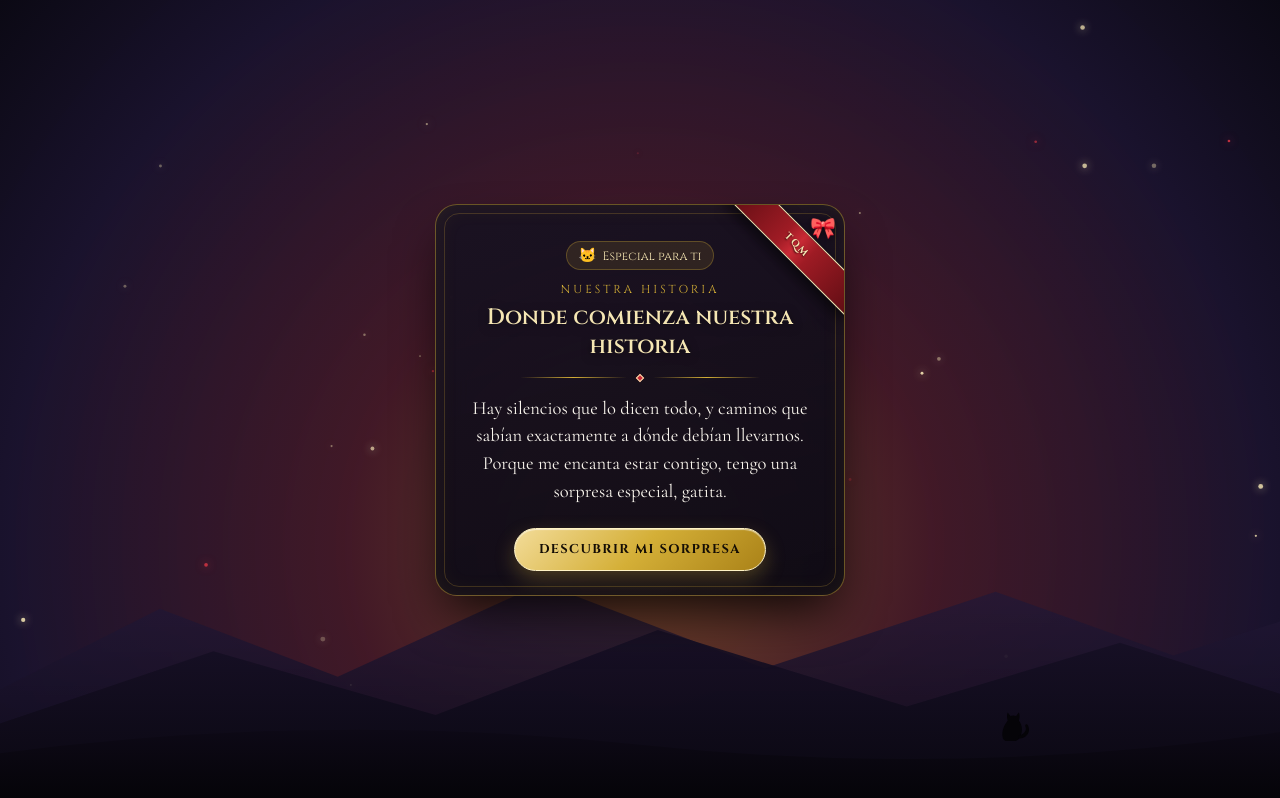
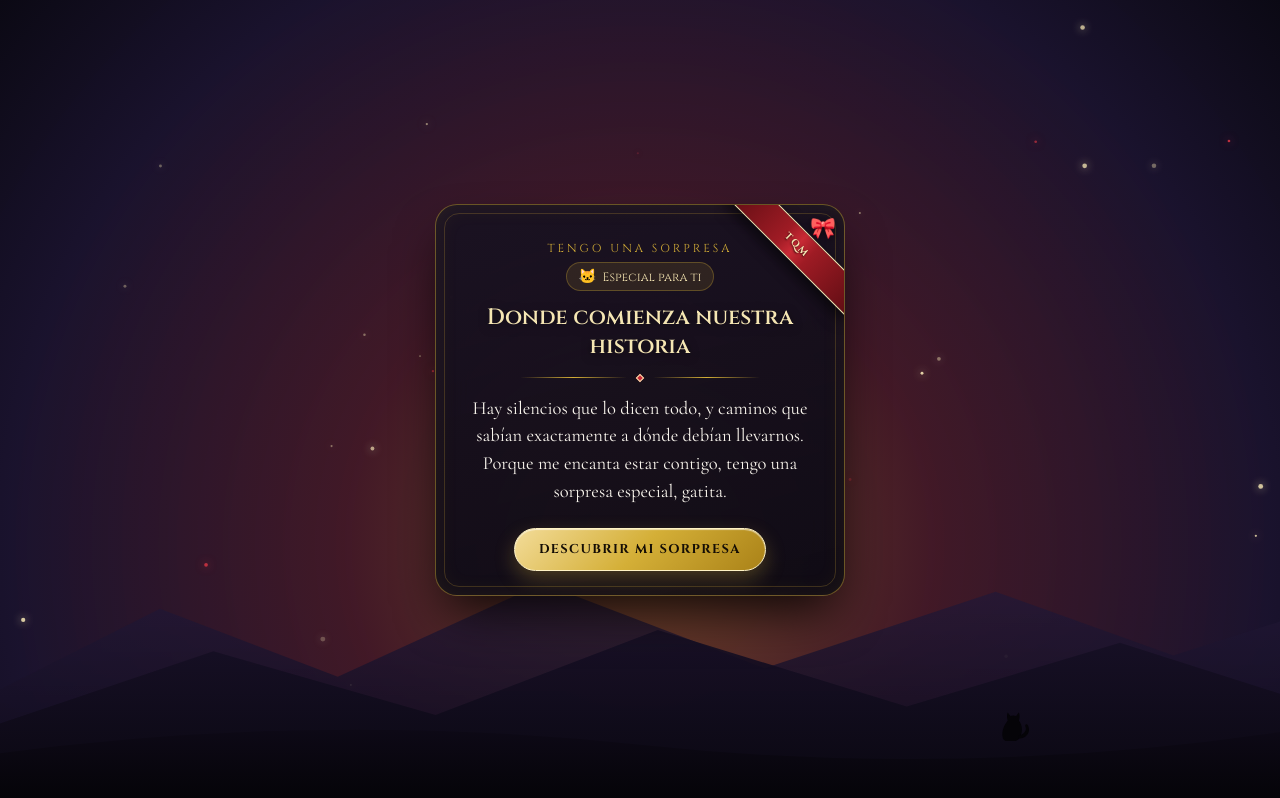
Before and after one commit to edartestudio/sorpresa-digital, a plain HTML site: page index.html in a window 1280 px wide. Drawn offline with nearby package versions, Linux system fonts and the light colour scheme.

Commit message:
Update index.html

```diff
--- a/index.html
+++ b/index.html
@@ -542,8 +542,8 @@
 
             <!-- ================= ETAPA 1: BIENVENIDA ================= -->
             <section class="screen active" id="screen-1">
+                <span class="eyebrow-text">Tengo una sorpresa</span>
                 <div class="card-cat-badge"><span>🐱</span> Especial para ti</div>
-                <span class="eyebrow-text">Nuestra historia</span>
                 <h1>Donde comienza nuestra historia</h1>
                 <div class="divider-gold"><span></span><div class="divider-diamond"></div><span></span></div>
                 <p class="story-text">
```
